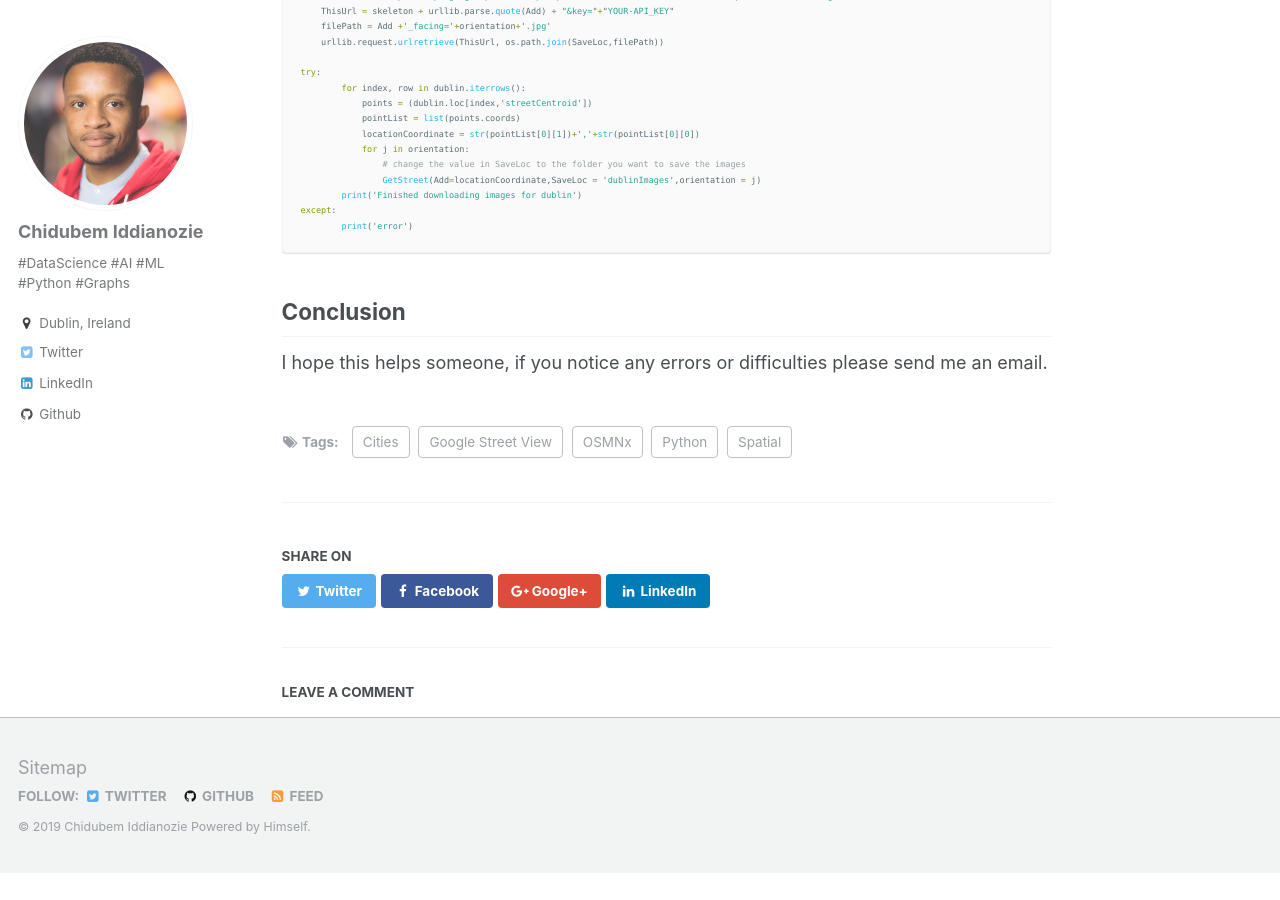
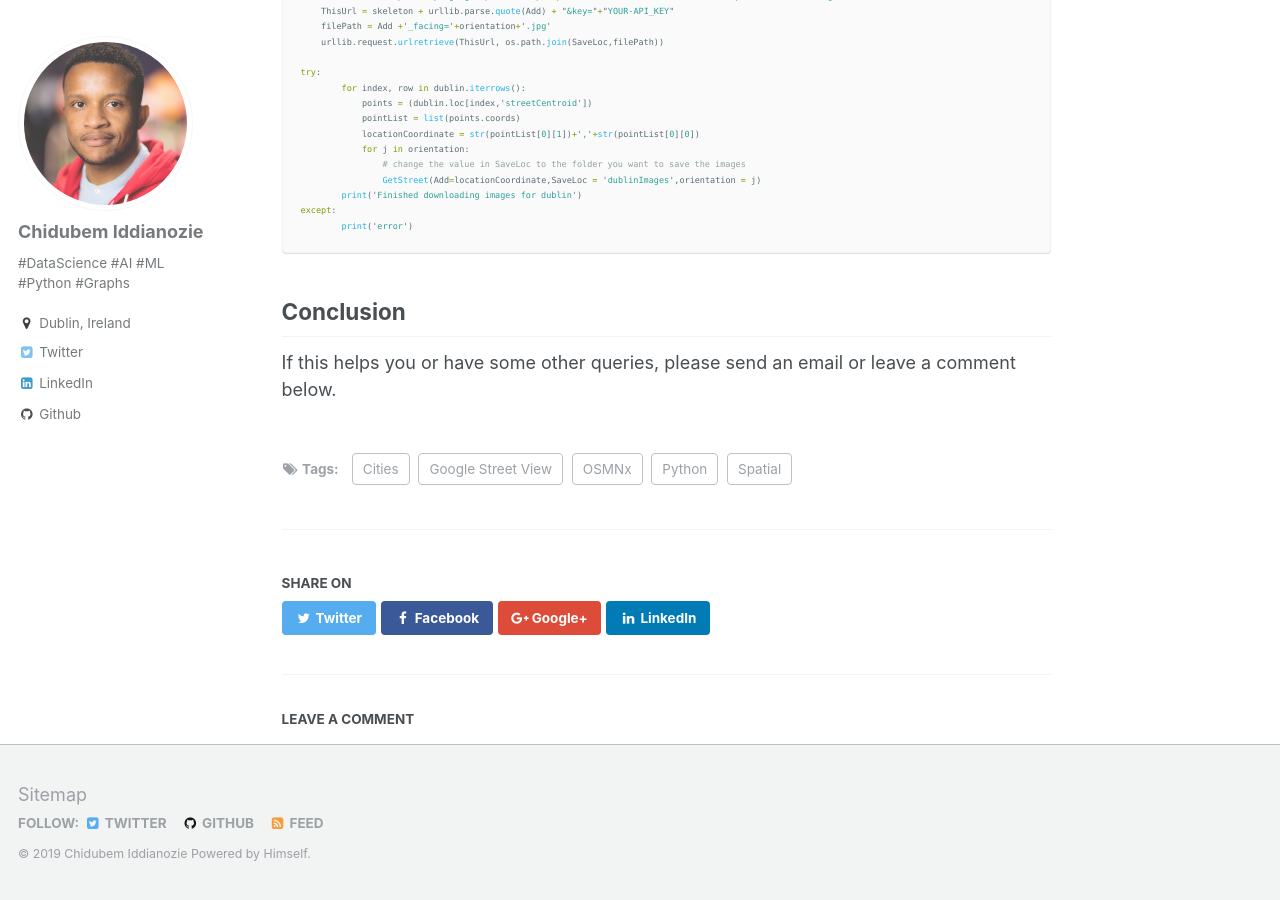
Before and after one commit to chiddianozie/chidubem-iddianozie, a Jekyll site: the page built from _posts/2018-01-31-fetching-google-street-view-images-of-any-location-with-osmnx-and-python.md, in a window 1280 px wide and 900 px high, scrolled down 2657 px. Built offline with Jekyll 4.4.1, drawn with Linux system fonts in a browser that asks for light colours; before the commit the page ends 3530 px from its top, so only the background shows below that.

Commit message:
edited blog

```diff
--- a/_posts/2018-01-31-fetching-google-street-view-images-of-any-location-with-osmnx-and-python.md
+++ b/_posts/2018-01-31-fetching-google-street-view-images-of-any-location-with-osmnx-and-python.md
@@ -102,4 +102,4 @@ except:
 
 ## Conclusion
 
-I hope this helps someone, if you notice any errors or difficulties please send me an email.
+If this helps you or have some other queries, please send an email or leave a comment below.
```
